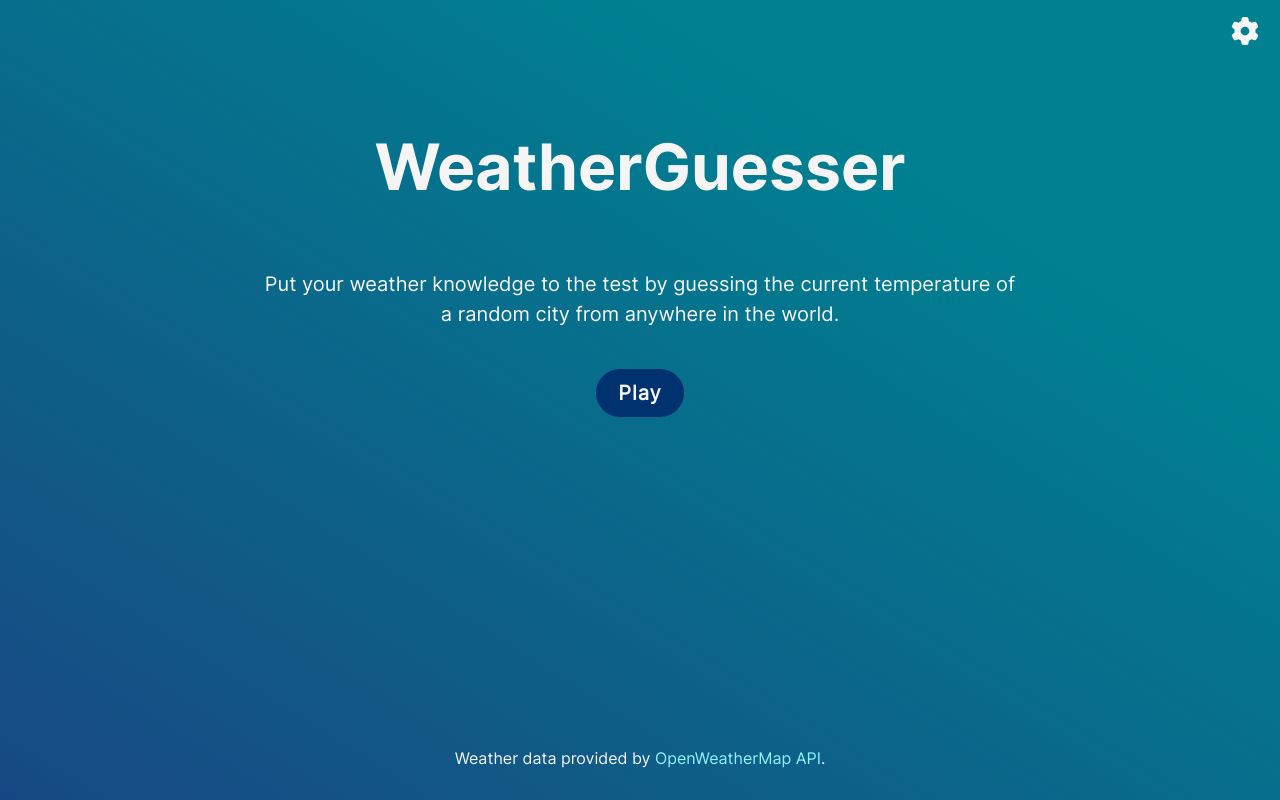
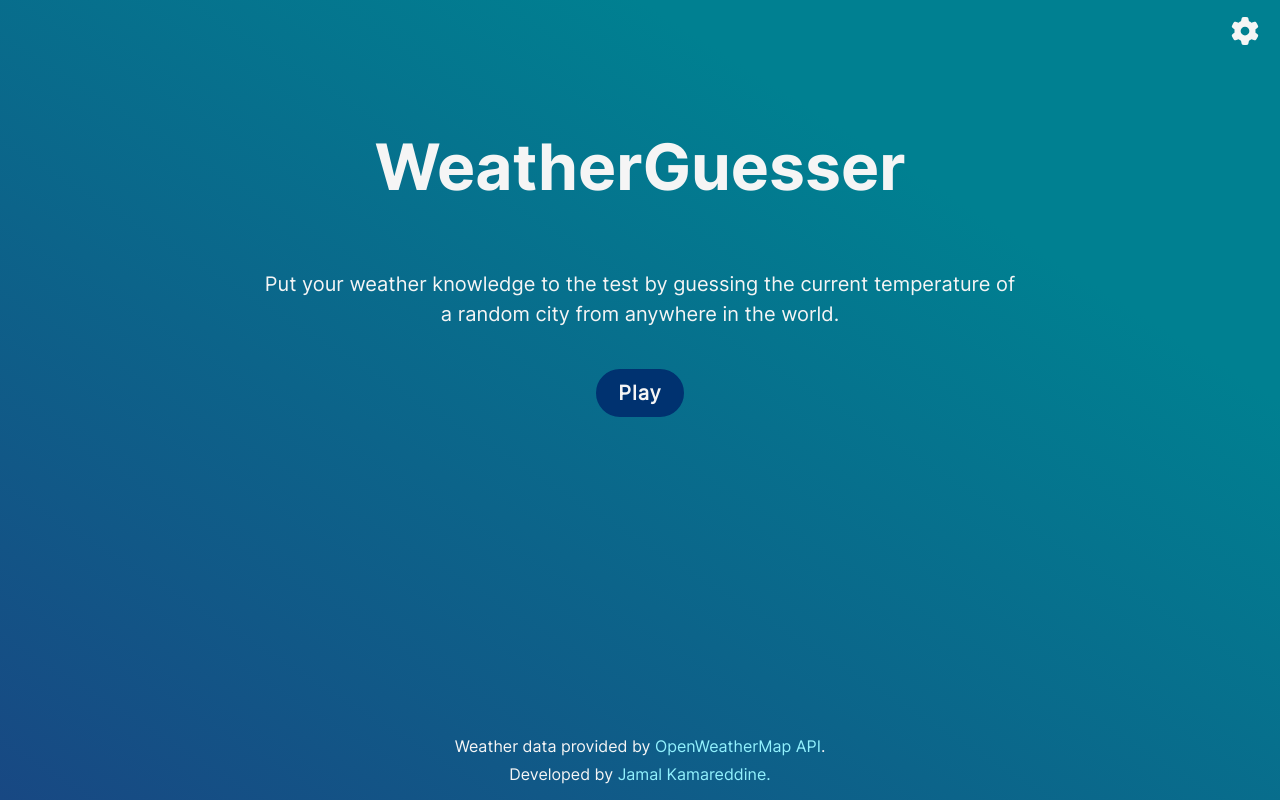
Before and after one commit to L1fe0nMars/weatherguesser, a React (Create React App) app: page / in a window 1280 px wide. Built offline with nearby package versions, Linux system fonts and the light colour scheme.

Commit message:
Added link to portfolio

```diff
--- a/src/components/Footer.jsx
+++ b/src/components/Footer.jsx
@@ -3,7 +3,8 @@ import '../css/Footer.css';
 const Footer = () => {
     return (
         <footer>
-            <p>Weather data provided by <a href="https://openweathermap.org/" target="_blank" rel="noopener noreferrer">OpenWeatherMap API</a>.</p>
+            <p className="api-link">Weather data provided by <a href="https://openweathermap.org/" target="_blank" rel="noopener noreferrer">OpenWeatherMap API</a>.</p>
+            <p>Developed by <a href="https://l1fe0nmars.github.io/" target="_blank" rel="noopener noreferrer">Jamal Kamareddine.</a></p>
         </footer>
     );
 }
--- a/src/css/Footer.css
+++ b/src/css/Footer.css
@@ -1,10 +1,14 @@
 footer {
-    padding: 2em 1em;
+    padding: 2em 1em 1em 1em;
     font-size: 1em;
 }
 
 footer a {
     color: var(--link);
+}
+
+.api-link {
+    margin-bottom: 0.5em;
 }
 
 /* PC + TABLETS */
```
